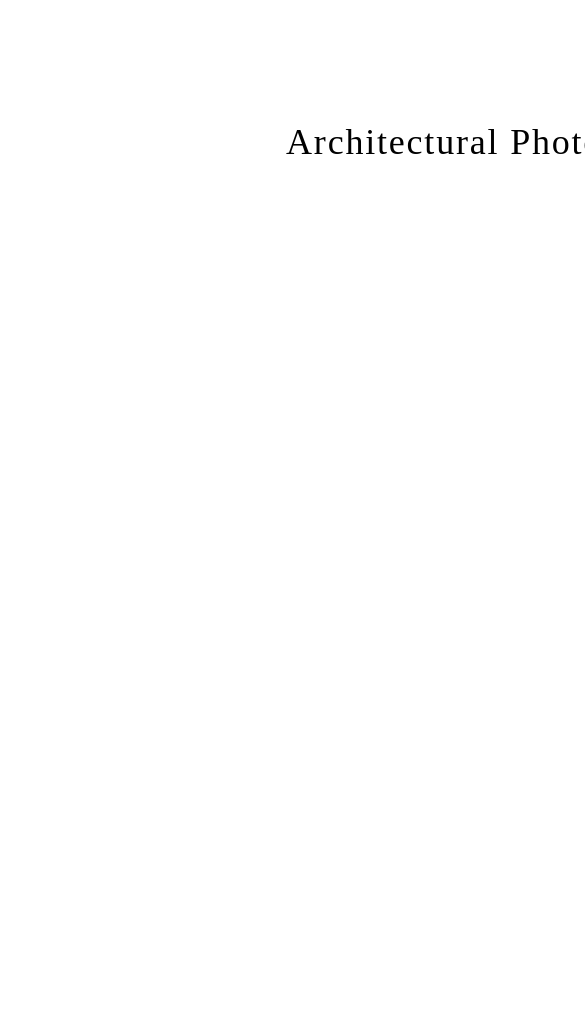
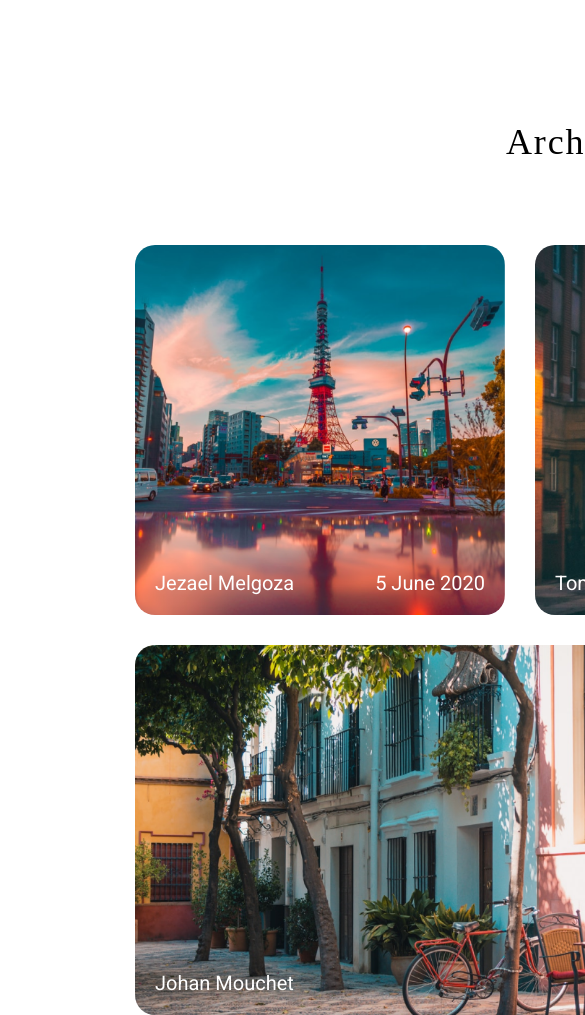
Before and after one commit to MarkMark1231/HWGrid, a plain HTML site: page index.html in a window 390 px wide. Shown: the top 1015 px of the page, 585 px wide, since content can reach past the window. Drawn offline with Linux system fonts and the light colour scheme; a web font is replaced by a local one.

Commit message:
Update index.html

```diff
--- a/index.html
+++ b/index.html
@@ -103,54 +103,6 @@
             font-size: 20px;
             line-height: 23px;
             color: #FFFFFF;
-        }
-
-        @media (max-width: 1120px) {
-            .fr-grid-container {
-                grid-template-columns: 2fr;
-                grid-template-columns: repeat(6, 370px);
-                grid-auto-rows: 370px;
-                grid-template-areas:
-                "element-1 element-2"
-                "element-3 element-4"
-                "element-5 element-6"
-                ;
-            }
-
-            .sc-grid-container {
-                display: grid;
-                grid-gap: 10px;
-                grid-template-columns: 1fr 1fr;
-                grid-template-rows: repeat(6, 370px);
-            }
-
-            .grid-element {
-                width: 370px;
-                height: 370px;
-            }
-
-            img {
-                width: 370px;
-                height: 370px;
-            }
-
-            .fr-grid-container{
-                width: 760px;
-            }
-
-            .sc-grid-container{
-                width: 760px;
-            }
-
-            .first-section .second-section {
-                width: 760px;
-                margin: auto;
-            }
-
-            body {
-            width: 1000px;
-            margin: auto;
-        }
         }
 
         .sc-grid_container {
```
